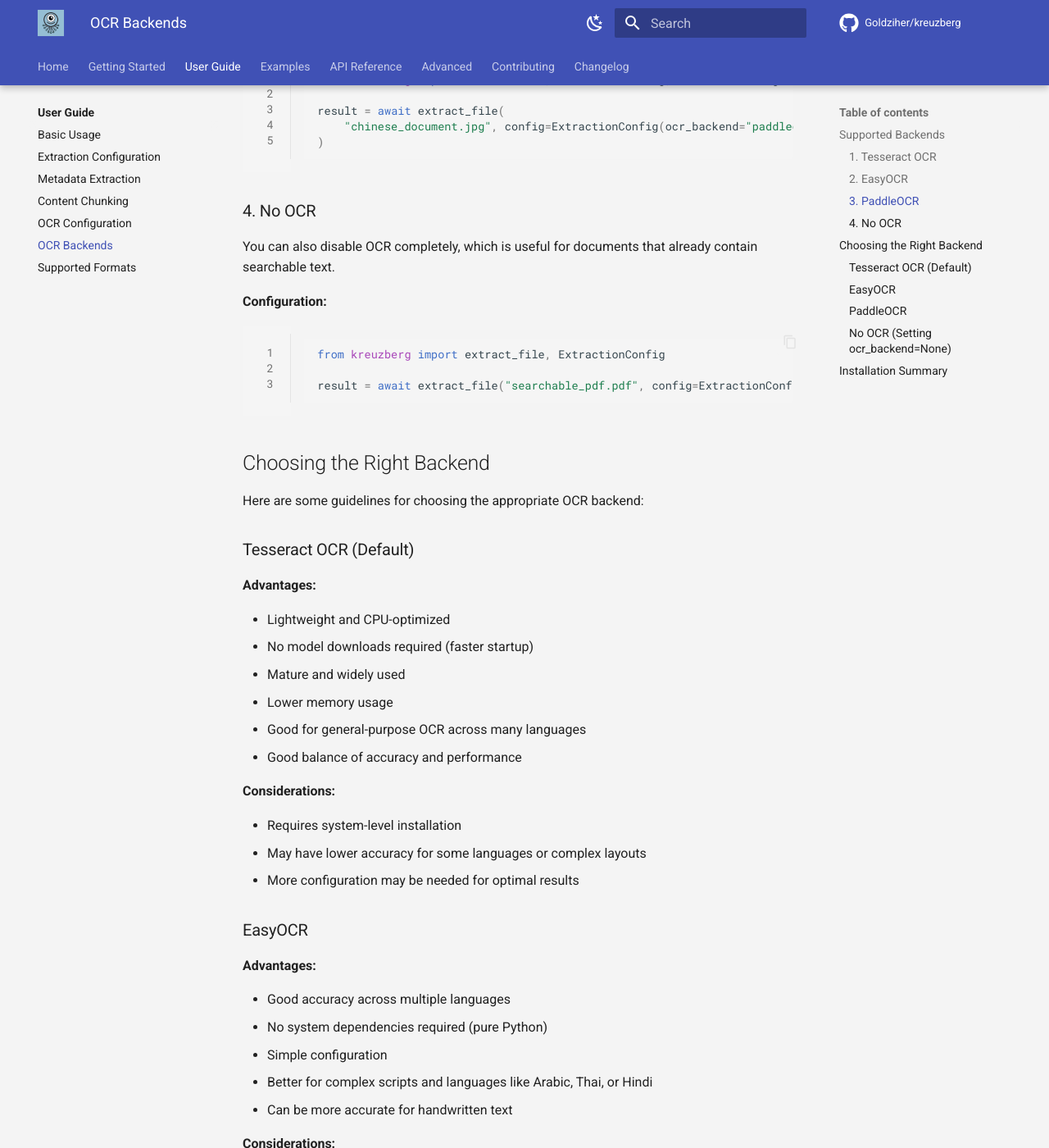
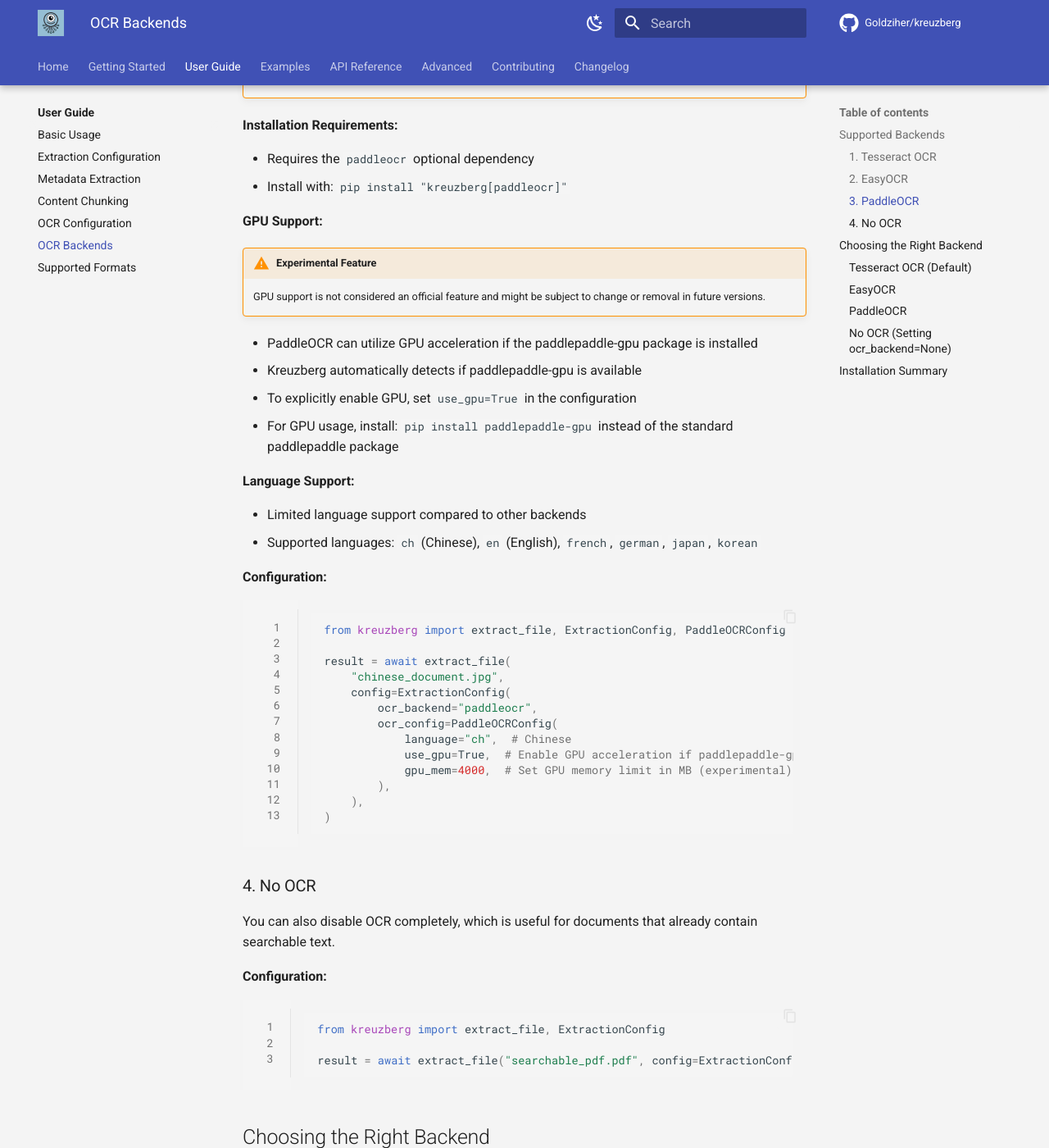
Before and after one commit to elevenday8-design/kreuzberg, an MkDocs documentation site: the page built from docs/user-guide/ocr-backends.md, in a window 1280 px wide and 1400 px high, scrolled down 2408 px. Shown: the whole window at 82% size. Built offline with MkDocs 1.6.1 and Material for MkDocs 9.7.7, drawn with Linux system fonts in a browser that asks for light colours; comment, search, counter and statistics services are not loaded; the version menu is left out; some of the changed text lies outside the part shown.

````diff
--- a/docs/user-guide/ocr-backends.md
+++ b/docs/user-guide/ocr-backends.md
@@ -55,6 +55,16 @@ result = await extract_file(
 - Requires the `easyocr` optional dependency
 - Install with: `pip install "kreuzberg[easyocr]"`
 
+**GPU Support:**
+
+!!! warning "Experimental Feature"
+
+    GPU support is not considered an official feature and might be subject to change or removal in future versions.
+
+- EasyOCR can use GPU acceleration when PyTorch with CUDA is available
+- To enable GPU, set `use_gpu=True` in the configuration
+- Kreuzberg will automatically check if CUDA is available via PyTorch
+
 **Language Support:**
 
 - Uses different language codes than Tesseract
@@ -68,7 +78,12 @@ from kreuzberg import extract_file, ExtractionConfig, EasyOCRConfig
 
 result = await extract_file(
     "document.jpg",
-    config=ExtractionConfig(ocr_backend="easyocr", ocr_config=EasyOCRConfig(language_list=["en", "de"])),  # English and German
+    config=ExtractionConfig(
+        ocr_backend="easyocr",
+        ocr_config=EasyOCRConfig(
+            language_list=["en", "de"], use_gpu=True  # English and German  # Enable GPU acceleration if available (experimental)
+        ),
+    ),
 )
 ```
 
@@ -85,6 +100,17 @@ result = await extract_file(
 - Requires the `paddleocr` optional dependency
 - Install with: `pip install "kreuzberg[paddleocr]"`
 
+**GPU Support:**
+
+!!! warning "Experimental Feature"
+
+    GPU support is not considered an official feature and might be subject to change or removal in future versions.
+
+- PaddleOCR can utilize GPU acceleration if the paddlepaddle-gpu package is installed
+- Kreuzberg automatically detects if paddlepaddle-gpu is available
+- To explicitly enable GPU, set `use_gpu=True` in the configuration
+- For GPU usage, install: `pip install paddlepaddle-gpu` instead of the standard paddlepaddle package
+
 **Language Support:**
 
 - Limited language support compared to other backends
@@ -96,7 +122,15 @@ result = await extract_file(
 from kreuzberg import extract_file, ExtractionConfig, PaddleOCRConfig
 
 result = await extract_file(
-    "chinese_document.jpg", config=ExtractionConfig(ocr_backend="paddleocr", ocr_config=PaddleOCRConfig(language="ch"))  # Chinese
+    "chinese_document.jpg",
+    config=ExtractionConfig(
+        ocr_backend="paddleocr",
+        ocr_config=PaddleOCRConfig(
+            language="ch",  # Chinese
+            use_gpu=True,  # Enable GPU acceleration if paddlepaddle-gpu is available (experimental)
+            gpu_mem=4000,  # Set GPU memory limit in MB (experimental)
+        ),
+    ),
 )
 ```
 
--- a/pyproject.toml
+++ b/pyproject.toml
@@ -1,6 +1,6 @@
 [project]
 name = "kreuzberg"
-version = "2.1.2"
+version = "3.0.0"
 description = "A text extraction library supporting PDFs, images, office documents and more"
 readme = "README.md"
 keywords = [
````
Also changed, not shown: README.md (+22 -61 lines).
